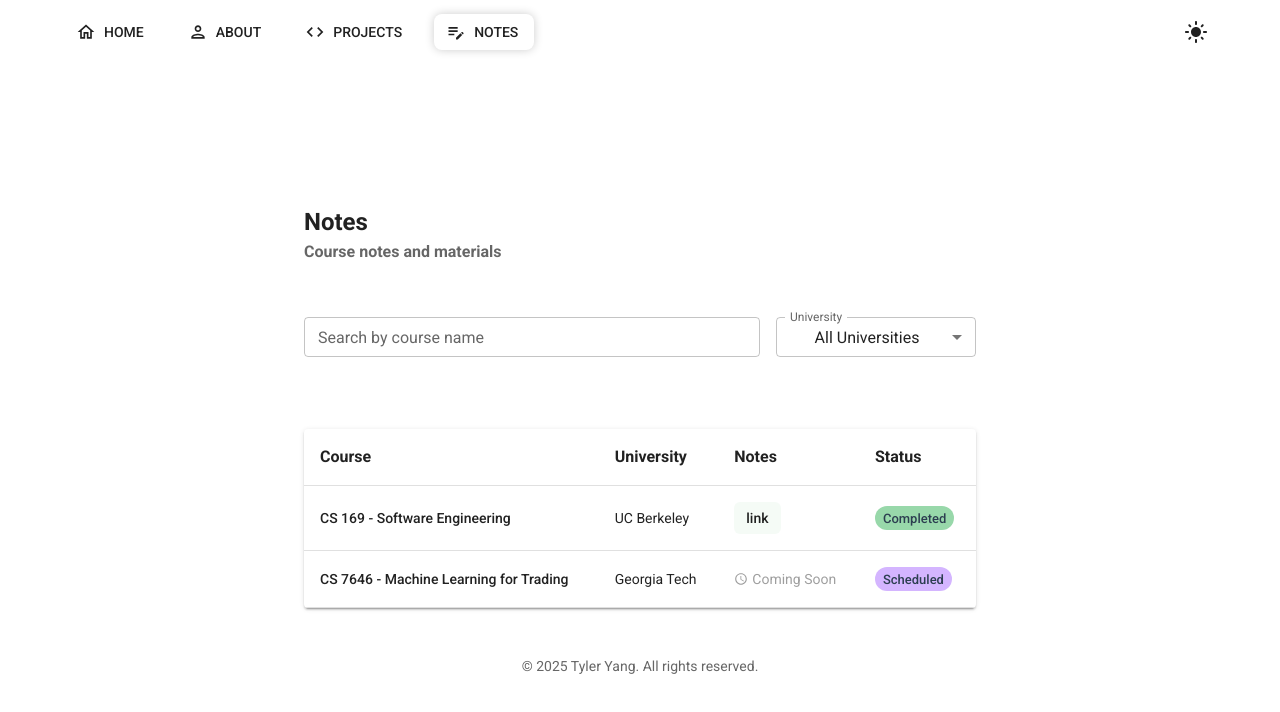
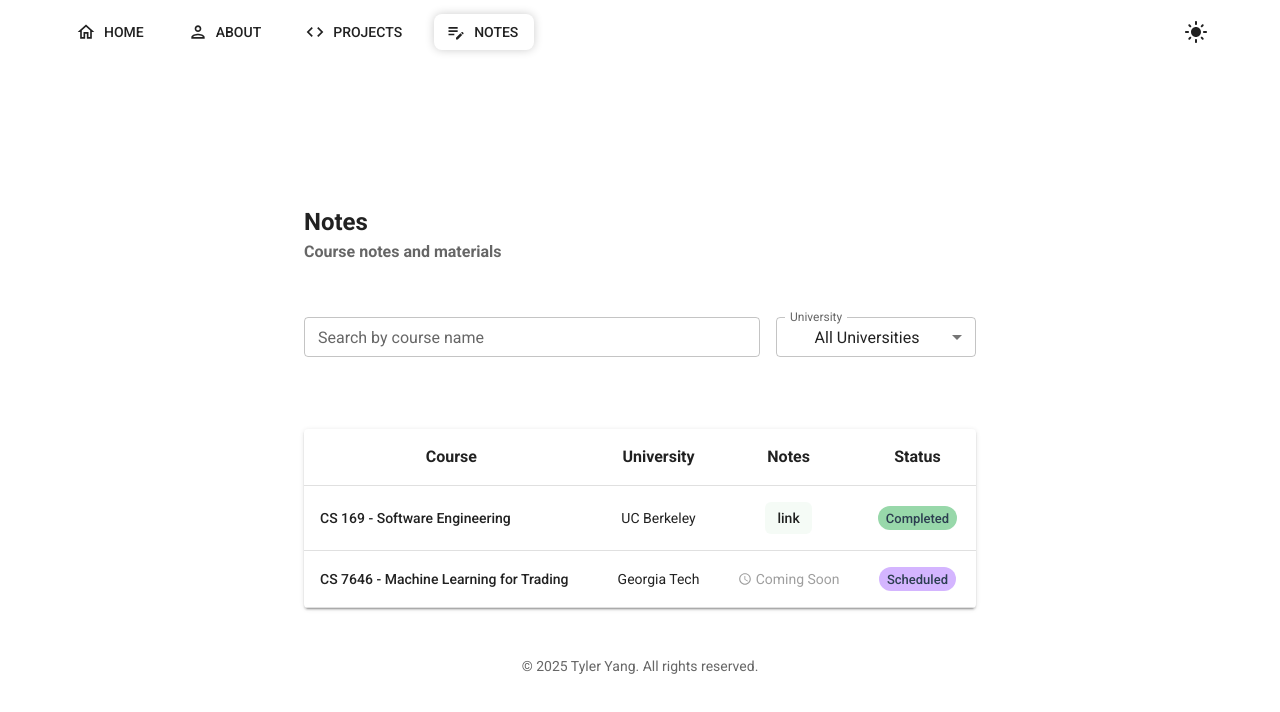
Before and after one commit to tylerhyang/websitev1, a React (Vite) app: page /notes in a window 1280 px wide. Shown: the top 712 px of the page. Built offline with nearby package versions, Linux system fonts and the light colour scheme.

Commit message:
[fix] center content

```diff
--- a/src/pages/Notes.tsx
+++ b/src/pages/Notes.tsx
@@ -165,16 +165,16 @@ const Notes: FC = () => {
             <Table>
               <TableHead>
                 <TableRow>
-                  <TableCell sx={{ fontWeight: 600, fontSize: '1rem' }}>
+                  <TableCell sx={{ fontWeight: 600, fontSize: '1rem', textAlign: 'center' }}>
                     Course
                   </TableCell>
-                  <TableCell sx={{ fontWeight: 600, fontSize: '1rem' }}>
+                  <TableCell sx={{ fontWeight: 600, fontSize: '1rem', textAlign: 'center' }}>
                     University
                   </TableCell>
-                  <TableCell sx={{ fontWeight: 600, fontSize: '1rem' }}>
+                  <TableCell sx={{ fontWeight: 600, fontSize: '1rem', textAlign: 'center' }}>
                     Notes
                   </TableCell>
-                  <TableCell sx={{ fontWeight: 600, fontSize: '1rem' }}>
+                  <TableCell sx={{ fontWeight: 600, fontSize: '1rem', textAlign: 'center' }}>
                     Status
                   </TableCell>
                 </TableRow>
@@ -193,10 +193,10 @@ const Notes: FC = () => {
                       <TableCell sx={{ fontWeight: 500 }}>
                         {item.course}
                       </TableCell>
-                      <TableCell>
+                      <TableCell sx={{ textAlign: 'center' }}>
                         {item.university}
                       </TableCell>
-                      <TableCell>
+                      <TableCell sx={{ textAlign: 'center' }}>
                         {item.url ? (
                           <Link
                             href={item.url}
@@ -223,7 +223,7 @@ const Notes: FC = () => {
                             link
                           </Link>
                         ) : (
-                          <Box sx={{ display: 'flex', alignItems: 'center', gap: 0.5 }}>
+                          <Box sx={{ display: 'flex', alignItems: 'center', gap: 0.5, justifyContent: 'center' }}>
                           <Schedule sx={{ fontSize: '0.875rem', color: 'text.disabled' }} />
                           <Typography sx={{ color: 'text.disabled', fontSize: '0.875rem' }}>
                             Coming Soon
@@ -231,7 +231,7 @@ const Notes: FC = () => {
                         </Box>
                         )}
                       </TableCell>
-                      <TableCell>
+                      <TableCell sx={{ textAlign: 'center' }}>
                         {getStatusChip(item.status)}
                       </TableCell>
                     </TableRow>
```
